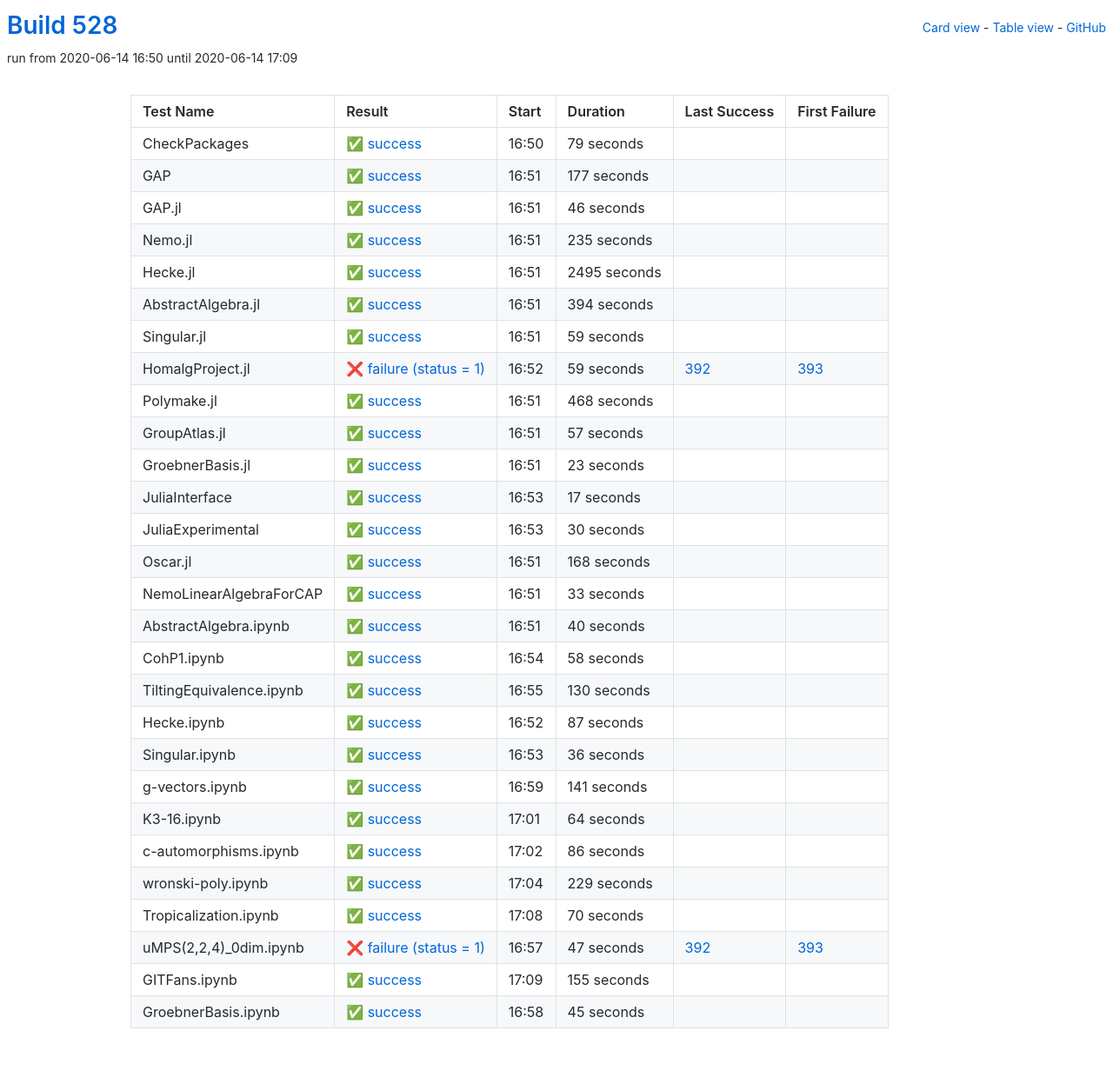
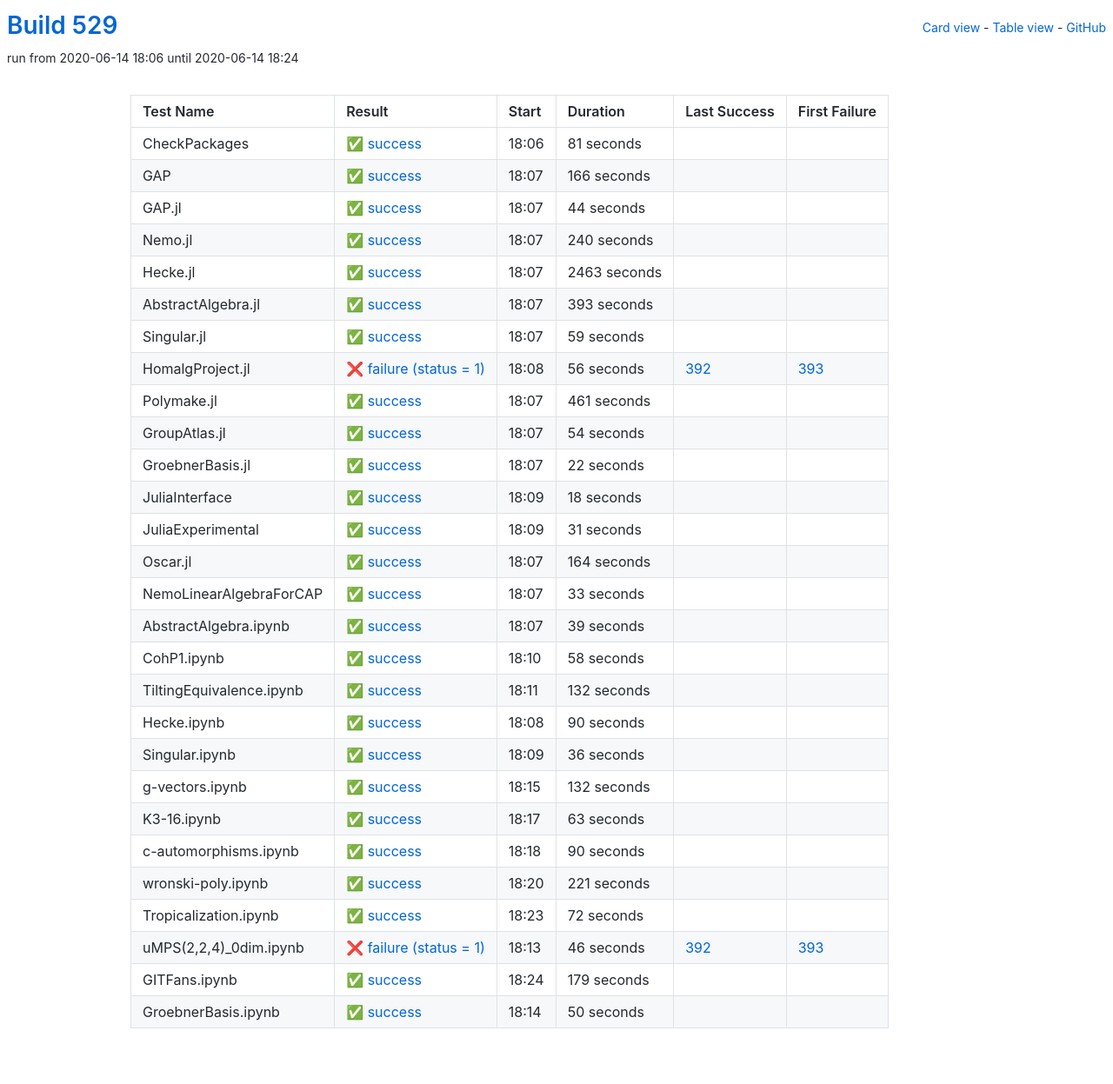
Before and after one commit to oscar-system/oscar-ci-status-1.4, a Jekyll site: the page built from table.html, in a window 1280 px wide. Shown: the whole page at 87% size. Built offline with Jekyll 4.4.1, drawn with Linux system fonts in a browser that asks for light colours.

Commit message:
Build #529

```diff
--- a/_data/ci.yml
+++ b/_data/ci.yml
@@ -1,6 +1,6 @@
 ---
-build: 528
-build_url: https://oscarci.mathematik.uni-kl.de/job/oscar-julia-1.4/528/
+build: 529
+build_url: https://oscarci.mathematik.uni-kl.de/job/oscar-julia-1.4/529/
 job: oscar-julia-1.4
 organization: oscar-system
 repo: oscar-ci-status-1.4
@@ -8,80 +8,80 @@ repourl: https://github.com/oscar-system/oscar-ci-status-1.4
 tests:
 - name: CheckPackages
   id: checkpackages
-  log: https://oscarci.mathematik.uni-kl.de/job/oscar-julia-1.4/528/artifact/logs/build-528/CheckPackages.log
-  start: 2020-06-14 16:50
+  log: https://oscarci.mathematik.uni-kl.de/job/oscar-julia-1.4/529/artifact/logs/build-529/CheckPackages.log
+  start: 2020-06-14 18:06
   success: true
   exitcode: 0
   status: success
-  duration: 79
+  duration: 81
   last_success: false
   last_success_url:
   first_failure: false
   first_failure_url:
 - name: GAP
   id: gap
-  log: https://oscarci.mathematik.uni-kl.de/job/oscar-julia-1.4/528/artifact/logs/build-528/GAP.log
-  start: 2020-06-14 16:51
+  log: https://oscarci.mathematik.uni-kl.de/job/oscar-julia-1.4/529/artifact/logs/build-529/GAP.log
+  start: 2020-06-14 18:07
   success: true
   exitcode: 0
   status: success
-  duration: 177
+  duration: 166
   last_success: false
   last_success_url:
   first_failure: false
   first_failure_url:
 - name: GAP.jl
   id: gap-jl
-  log: https://oscarci.mathematik.uni-kl.de/job/oscar-julia-1.4/528/artifact/logs/build-528/GAP.jl.log
-  start: 2020-06-14 16:51
+  log: https://oscarci.mathematik.uni-kl.de/job/oscar-julia-1.4/529/artifact/logs/build-529/GAP.jl.log
+  start: 2020-06-14 18:07
   success: true
   exitcode: 0
   status: success
-  duration: 46
+  duration: 44
   last_success: false
   last_success_url:
   first_failure: false
   first_failure_url:
 - name: Nemo.jl
   id: nemo-jl
-  log: https://oscarci.mathematik.uni-kl.de/job/oscar-julia-1.4/528/artifact/logs/build-528/Nemo.jl.log
-  start: 2020-06-14 16:51
+  log: https://oscarci.mathematik.uni-kl.de/job/oscar-julia-1.4/529/artifact/logs/build-529/Nemo.jl.log
+  start: 2020-06-14 18:07
   success: true
   exitcode: 0
   status: success
-  duration: 235
+  duration: 240
   last_success: false
   last_success_url:
   first_failure: false
   first_failure_url:
 - name: Hecke.jl
   id: hecke-jl
-  log: https://oscarci.mathematik.uni-kl.de/job/oscar-julia-1.4/528/artifact/logs/build-528/Hecke.jl.log
-  start: 2020-06-14 16:51
+  log: https://oscarci.mathematik.uni-kl.de/job/oscar-julia-1.4/529/artifact/logs/build-529/Hecke.jl.log
+  start: 2020-06-14 18:07
   success: true
   exitcode: 0
   status: success
-  duration: 2495
+  duration: 2463
   last_success: false
   last_success_url:
   first_failure: false
   first_failure_url:
 - name: AbstractAlgebra.jl
   id: abstractalgebra-jl
-  log: https://oscarci.mathematik.uni-kl.de/job/oscar-julia-1.4/528/artifact/logs/build-528/AbstractAlgebra.jl.log
-  start: 2020-06-14 16:51
+  log: https://oscarci.mathematik.uni-kl.de/job/oscar-julia-1.4/529/artifact/logs/build-529/AbstractAlgebra.jl.log
+  start: 2020-06-14 18:07
   success: true
   exitcode: 0
   status: success
-  duration: 394
+  duration: 393
   last_success: false
   last_success_url:
   first_failure: false
   first_failure_url:
 - name: Singular.jl
   id: singular-jl
-  log: https://oscarci.mathematik.uni-kl.de/job/oscar-julia-1.4/528/artifact/logs/build-528/Singular.jl.log
-  start: 2020-06-14 16:51
+  log: https://oscarci.mathematik.uni-kl.de/job/oscar-julia-1.4/529/artifact/logs/build-529/Singular.jl.log
+  start: 2020-06-14 18:07
   success: true
   exitcode: 0
   status: success
@@ -92,92 +92,92 @@ tests:
   first_failure_url:
 - name: HomalgProject.jl
   id: homalgproject-jl
-  log: https://oscarci.mathematik.uni-kl.de/job/oscar-julia-1.4/528/artifact/logs/build-528/HomalgProject.jl.log
-  start: 2020-06-14 16:52
+  log: https://oscarci.mathematik.uni-kl.de/job/oscar-julia-1.4/529/artifact/logs/build-529/HomalgProject.jl.log
+  start: 2020-06-14 18:08
   success: false
   exitcode: 1
   status: failure
-  duration: 59
+  duration: 56
   last_success: 392
   last_success_url: https://oscarci.mathematik.uni-kl.de/job/oscar-julia-1.4/392/
   first_failure: 393
   first_failure_url: https://oscarci.mathematik.uni-kl.de/job/oscar-julia-1.4/393/
 - name: Polymake.jl
   id: polymake-jl
-  log: https://oscarci.mathematik.uni-kl.de/job/oscar-julia-1.4/528/artifact/logs/build-528/Polymake.jl.log
-  start: 2020-06-14 16:51
+  log: https://oscarci.mathematik.uni-kl.de/job/oscar-julia-1.4/529/artifact/logs/build-529/Polymake.jl.log
+  start: 2020-06-14 18:07
   success: true
   exitcode: 0
   status: success
-  duration: 468
+  duration: 461
   last_success: false
   last_success_url:
   first_failure: false
   first_failure_url:
 - name: GroupAtlas.jl
   id: groupatlas-jl
-  log: https://oscarci.mathematik.uni-kl.de/job/oscar-julia-1.4/528/artifact/logs/build-528/GroupAtlas.jl.log
-  start: 2020-06-14 16:51
+  log: https://oscarci.mathematik.uni-kl.de/job/oscar-julia-1.4/529/artifact/logs/build-529/GroupAtlas.jl.log
+  start: 2020-06-14 18:07
   success: true
   exitcode: 0
   status: success
-  duration: 57
+  duration: 54
   last_success: false
   last_success_url:
   first_failure: false
   first_failure_url:
 - name: GroebnerBasis.jl
   id: groebnerbasis-jl
-  log: https://oscarci.mathematik.uni-kl.de/job/oscar-julia-1.4/528/artifact/logs/build-528/GroebnerBasis.jl.log
-  start: 2020-06-14 16:51
+  log: https://oscarci.mathematik.uni-kl.de/job/oscar-julia-1.4/529/artifact/logs/build-529/GroebnerBasis.jl.log
+  start: 2020-06-14 18:07
   success: true
   exitcode: 0
   status: success
-  duration: 23
+  duration: 22
   last_success: false
   last_success_url:
   first_failure: false
   first_failure_url:
 - name: JuliaInterface
   id: juliainterface
-  log: https://oscarci.mathematik.uni-kl.de/job/oscar-julia-1.4/528/artifact/logs/build-528/JuliaInterface.log
-  start: 2020-06-14 16:53
+  log: https://oscarci.mathematik.uni-kl.de/job/oscar-julia-1.4/529/artifact/logs/build-529/JuliaInterface.log
+  start: 2020-06-14 18:09
   success: true
   exitcode: 0
   status: success
-  duration: 17
+  duration: 18
   last_success: false
   last_success_url:
   first_failure: false
   first_failure_url:
 - name: JuliaExperimental
   id: juliaexperimental
-  log: https://oscarci.mathematik.uni-kl.de/job/oscar-julia-1.4/528/artifact/logs/build-528/JuliaExperimental.log
-  start: 2020-06-14 16:53
+  log: https://oscarci.mathematik.uni-kl.de/job/oscar-julia-1.4/529/artifact/logs/build-529/JuliaExperimental.log
+  start: 2020-06-14 18:09
   success: true
   exitcode: 0
   status: success
-  duration: 30
+  duration: 31
   last_success: false
   last_success_url:
   first_failure: false
   first_failure_url:
 - name: Oscar.jl
   id: oscar-jl
-  log: https://oscarci.mathematik.uni-kl.de/job/oscar-julia-1.4/528/artifact/logs/build-528/Oscar.jl.log
-  start: 2020-06-14 16:51
+  log: https://oscarci.mathematik.uni-kl.de/job/oscar-julia-1.4/529/artifact/logs/build-529/Oscar.jl.log
+  start: 2020-06-14 18:07
   success: true
   exitcode: 0
   status: success
-  duration: 168
+  duration: 164
   last_success: false
   last_success_url:
   first_failure: false
   first_failure_url:
 - name: NemoLinearAlgebraForCAP
   id: nemolinearalgebraforcap
-  log: https://oscarci.mathematik.uni-kl.de/job/oscar-julia-1.4/528/artifact/logs/build-528/NemoLinearAlgebraForCAP.log
-  start: 2020-06-14 16:51
+  log: https://oscarci.mathematik.uni-kl.de/job/oscar-julia-1.4/529/artifact/logs/build-529/NemoLinearAlgebraForCAP.log
+  start: 2020-06-14 18:07
   success: true
   exitcode: 0
   status: success
@@ -188,20 +188,20 @@ tests:
   first_failure_url:
 - name: AbstractAlgebra.ipynb
   id: abstractalgebra-ipynb
-  log: https://oscarci.mathematik.uni-kl.de/job/oscar-julia-1.4/528/artifact/logs/build-528/AbstractAlgebra.ipynb.log
-  start: 2020-06-14 16:51
+  log: https://oscarci.mathematik.uni-kl.de/job/oscar-julia-1.4/529/artifact/logs/build-529/AbstractAlgebra.ipynb.log
+  start: 2020-06-14 18:07
   success: true
   exitcode: 0
   status: success
-  duration: 40
+  duration: 39
   last_success: false
   last_success_url:
   first_failure: false
   first_failure_url:
 - name: CohP1.ipynb
   id: cohp1-ipynb
-  log: https://oscarci.mathematik.uni-kl.de/job/oscar-julia-1.4/528/artifact/logs/build-528/CohP1.ipynb.log
-  start: 2020-06-14 16:54
+  log: https://oscarci.mathematik.uni-kl.de/job/oscar-julia-1.4/529/artifact/logs/build-529/CohP1.ipynb.log
+  start: 2020-06-14 18:10
   success: true
   exitcode: 0
   status: success
@@ -212,32 +212,32 @@ tests:
   first_failure_url:
 - name: TiltingEquivalence.ipynb
   id: tiltingequivalence-ipynb
-  log: https://oscarci.mathematik.uni-kl.de/job/oscar-julia-1.4/528/artifact/logs/build-528/TiltingEquivalence.ipynb.log
-  start: 2020-06-14 16:55
+  log: https://oscarci.mathematik.uni-kl.de/job/oscar-julia-1.4/529/artifact/logs/build-529/TiltingEquivalence.ipynb.log
+  start: 2020-06-14 18:11
   success: true
   exitcode: 0
   status: success
-  duration: 130
+  duration: 132
   last_success: false
   last_success_url:
   first_failure: false
   first_failure_url:
 - name: Hecke.ipynb
   id: hecke-ipynb
-  log: https://oscarci.mathematik.uni-kl.de/job/oscar-julia-1.4/528/artifact/logs/build-528/Hecke.ipynb.log
-  start: 2020-06-14 16:52
+  log: https://oscarci.mathematik.uni-kl.de/job/oscar-julia-1.4/529/artifact/logs/build-529/Hecke.ipynb.log
+  start: 2020-06-14 18:08
   success: true
   exitcode: 0
   status: success
-  duration: 87
+  duration: 90
   last_success: false
   last_success_url:
   first_failure: false
   first_failure_url:
 - name: Singular.ipynb
   id: singular-ipynb
-  log: https://oscarci.mathematik.uni-kl.de/job/oscar-julia-1.4/528/artifact/logs/build-528/Singular.ipynb.log
-  start: 2020-06-14 16:53
+  log: https://oscarci.mathematik.uni-kl.de/job/oscar-julia-1.4/529/artifact/logs/build-529/Singular.ipynb.log
+  start: 2020-06-14 18:09
   success: true
   exitcode: 0
   status: success
@@ -248,96 +248,96 @@ tests:
   first_failure_url:
 - name: g-vectors.ipynb
   id: g-vectors-ipynb
-  log: https://oscarci.mathematik.uni-kl.de/job/oscar-julia-1.4/528/artifact/logs/build-528/g-vectors.ipynb.log
-  start: 2020-06-14 16:59
+  log: https://oscarci.mathematik.uni-kl.de/job/oscar-julia-1.4/529/artifact/logs/build-529/g-vectors.ipynb.log
+  start: 2020-06-14 18:15
   success: true
   exitcode: 0
   status: success
-  duration: 141
+  duration: 132
   last_success: false
   last_success_url:
   first_failure: false
   first_failure_url:
 - name: K3-16.ipynb
   id: k3-16-ipynb
-  log: https://oscarci.mathematik.uni-kl.de/job/oscar-julia-1.4/528/artifact/logs/build-528/K3-16.ipynb.log
-  start: 2020-06-14 17:01
+  log: https://oscarci.mathematik.uni-kl.de/job/oscar-julia-1.4/529/artifact/logs/build-529/K3-16.ipynb.log
+  start: 2020-06-14 18:17
   success: true
   exitcode: 0
   status: success
-  duration: 64
+  duration: 63
   last_success: false
   last_success_url:
   first_failure: false
   first_failure_url:
 - name: c-automorphisms.ipynb
   id: c-automorphisms-ipynb
-  log: https://oscarci.mathematik.uni-kl.de/job/oscar-julia-1.4/528/artifact/logs/build-528/c-automorphisms.ipynb.log
-  start: 2020-06-14 17:02
+  log: https://oscarci.mathematik.uni-kl.de/job/oscar-julia-1.4/529/artifact/logs/build-529/c-automorphisms.ipynb.log
+  start: 2020-06-14 18:18
   success: true
   exitcode: 0
   status: success
-  duration: 86
+  duration: 90
   last_success: false
   last_success_url:
   first_failure: false
   first_failure_url:
 - name: wronski-poly.ipynb
   id: wronski-poly-ipynb
-  log: https://oscarci.mathematik.uni-kl.de/job/oscar-julia-1.4/528/artifact/logs/build-528/wronski-poly.ipynb.log
-  start: 2020-06-14 17:04
+  log: https://oscarci.mathematik.uni-kl.de/job/oscar-julia-1.4/529/artifact/logs/build-529/wronski-poly.ipynb.log
+  start: 2020-06-14 18:20
   success: true
   exitcode: 0
   status: success
-  duration: 229
+  duration: 221
   last_success: false
   last_success_url:
   first_failure: false
   first_failure_url:
 - name: Tropicalization.ipynb
   id: tropicalization-ipynb
-  log: https://oscarci.mathematik.uni-kl.de/job/oscar-julia-1.4/528/artifact/logs/build-528/Tropicalization.ipynb.log
-  start: 2020-06-14 17:08
+  log: https://oscarci.mathematik.uni-kl.de/job/oscar-julia-1.4/529/artifact/logs/build-529/Tropicalization.ipynb.log
+  start: 2020-06-14 18:23
   success: true
   exitcode: 0
   status: success
-  duration: 70
+  duration: 72
   last_success: false
   last_success_url:
   first_failure: false
   first_failure_url:
 - name: uMPS(2,2,4)_0dim.ipynb
   id: umps-2-2-4-0dim-ipynb
-  log: https://oscarci.mathematik.uni-kl.de/job/oscar-julia-1.4/528/artifact/logs/build-528/uMPS-2-2-4-_0dim.ipynb.log
-  start: 2020-06-14 16:57
+  log: https://oscarci.mathematik.uni-kl.de/job/oscar-julia-1.4/529/artifact/logs/build-529/uMPS-2-2-4-_0dim.ipynb.log
+  start: 2020-06-14 18:13
   success: false
   exitcode: 1
   status: failure
-  duration: 47
+  duration: 46
   last_success: 392
   last_success_url: https://oscarci.mathematik.uni-kl.de/job/oscar-julia-1.4/392/
   first_failure: 393
   first_failure_url: https://oscarci.mathematik.uni-kl.de/job/oscar-julia-1.4/393/
 - name: GITFans.ipynb
   id: gitfans-ipynb
-  log: https://oscarci.mathematik.uni-kl.de/job/oscar-julia-1.4/528/artifact/logs/build-528/GITFans.ipynb.log
-  start: 2020-06-14 17:09
+  log: https://oscarci.mathematik.uni-kl.de/job/oscar-julia-1.4/529/artifact/logs/build-529/GITFans.ipynb.log
+  start: 2020-06-14 18:24
   success: true
   exitcode: 0
   status: success
-  duration: 155
+  duration: 179
   last_success: false
   last_success_url:
   first_failure: false
   first_failure_url:
 - name: GroebnerBasis.ipynb
   id: groebnerbasis-ipynb
-  log: https://oscarci.mathematik.uni-kl.de/job/oscar-julia-1.4/528/artifact/logs/build-528/GroebnerBasis.ipynb.log
-  start: 2020-06-14 16:58
+  log: https://oscarci.mathematik.uni-kl.de/job/oscar-julia-1.4/529/artifact/logs/build-529/GroebnerBasis.ipynb.log
+  start: 2020-06-14 18:14
   success: true
   exitcode: 0
   status: success
-  duration: 45
+  duration: 50
   last_success: false
   last_success_url:
   first_failure: false
```
Also changed, not shown: README.md.
